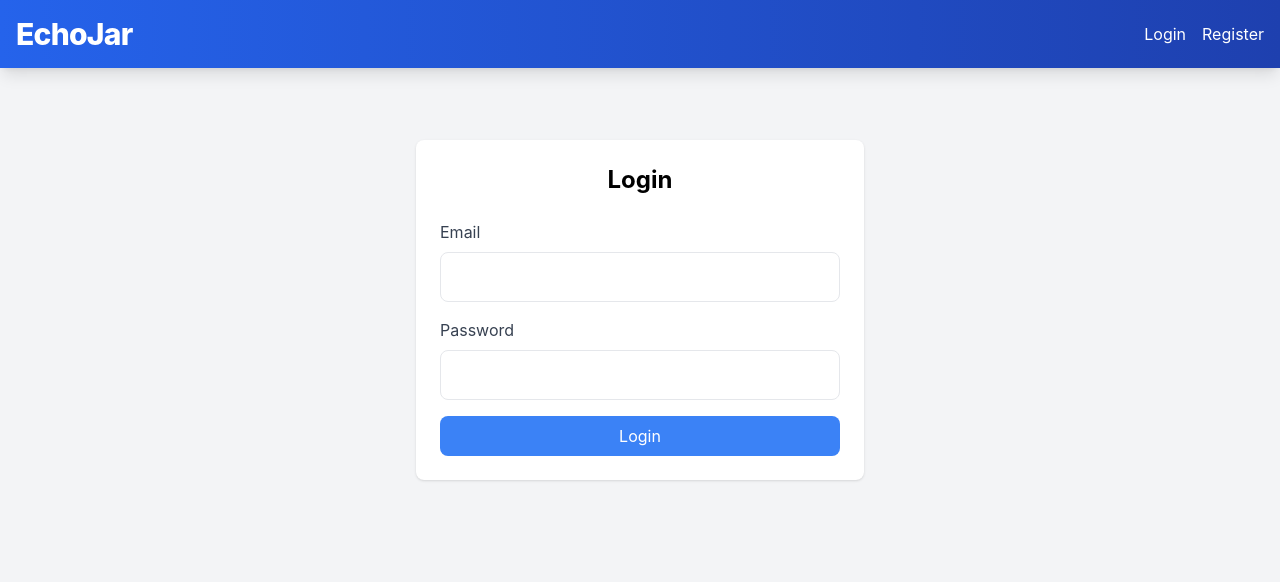
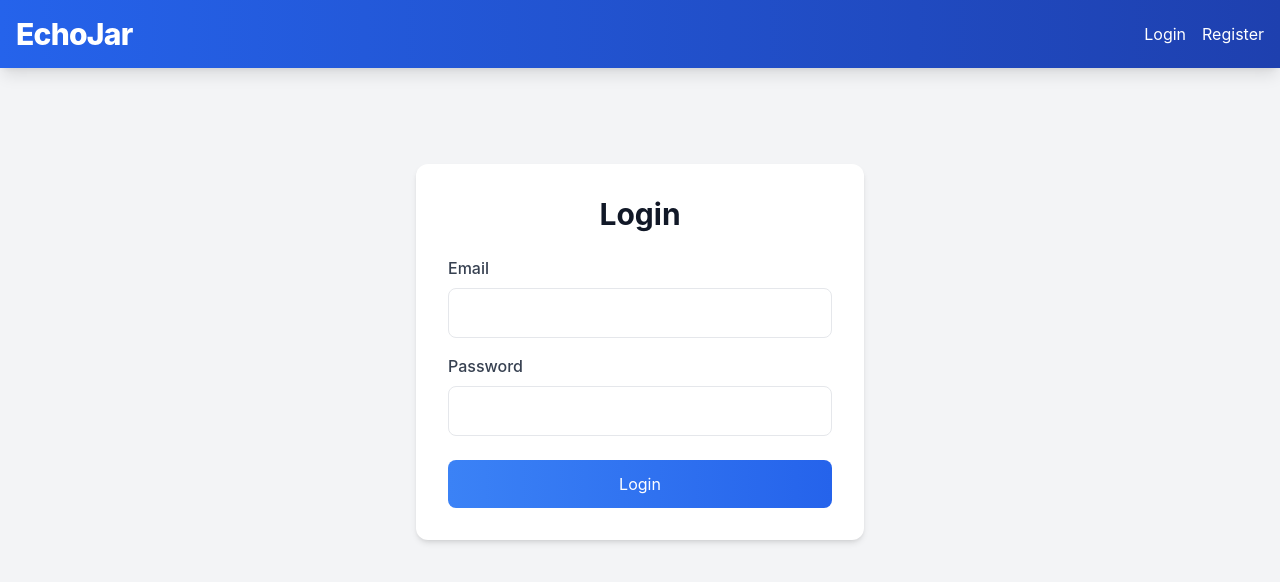
Before and after one commit to PactForge/echojar-frontend, a React (Create React App) app: page /login in a window 1280 px wide. Shown: the top 582 px of the page. Built offline with nearby package versions, Linux system fonts and the light colour scheme; the HTML template or start-up script is replaced by a standard one.

Commit message:
Update Login.jsx

```diff
--- a/src/pages/Login.jsx
+++ b/src/pages/Login.jsx
@@ -23,12 +23,12 @@ const Login = () => {
   };
 
   return (
-    <div className="max-w-md mx-auto mt-10 p-6 bg-white shadow rounded-lg">
-      <h2 className="text-2xl font-bold mb-6 text-center">Login</h2>
-      {error && <p className="text-red-500 mb-4">{error}</p>}
+    <div className="max-w-md mx-auto mt-16 p-8 bg-white rounded-xl shadow-md">
+      <h2 className="text-3xl font-bold text-gray-900 mb-6 text-center">Login</h2>
+      {error && <p className="text-red-500 mb-4 text-center">{error}</p>}
       <form onSubmit={handleSubmit}>
         <div className="mb-4">
-          <label className="block text-gray-700 mb-2">Email</label>
+          <label className="block text-gray-700 font-medium mb-2">Email</label>
           <input
             type="email"
             value={email}
@@ -37,8 +37,8 @@ const Login = () => {
             required
           />
         </div>
-        <div className="mb-4">
-          <label className="block text-gray-700 mb-2">Password</label>
+        <div className="mb-6">
+          <label className="block text-gray-700 font-medium mb-2">Password</label>
           <input
             type="password"
             value={password}
@@ -49,7 +49,7 @@ const Login = () => {
         </div>
         <button
           type="submit"
-          className="w-full px-4 py-2 bg-blue-500 text-white rounded-lg hover:bg-blue-600"
+          className="w-full px-6 py-3 bg-gradient-to-r from-blue-500 to-blue-600 text-white rounded-lg hover:from-blue-600 hover:to-blue-700 transition duration-200"
         >
           Login
         </button>
```
